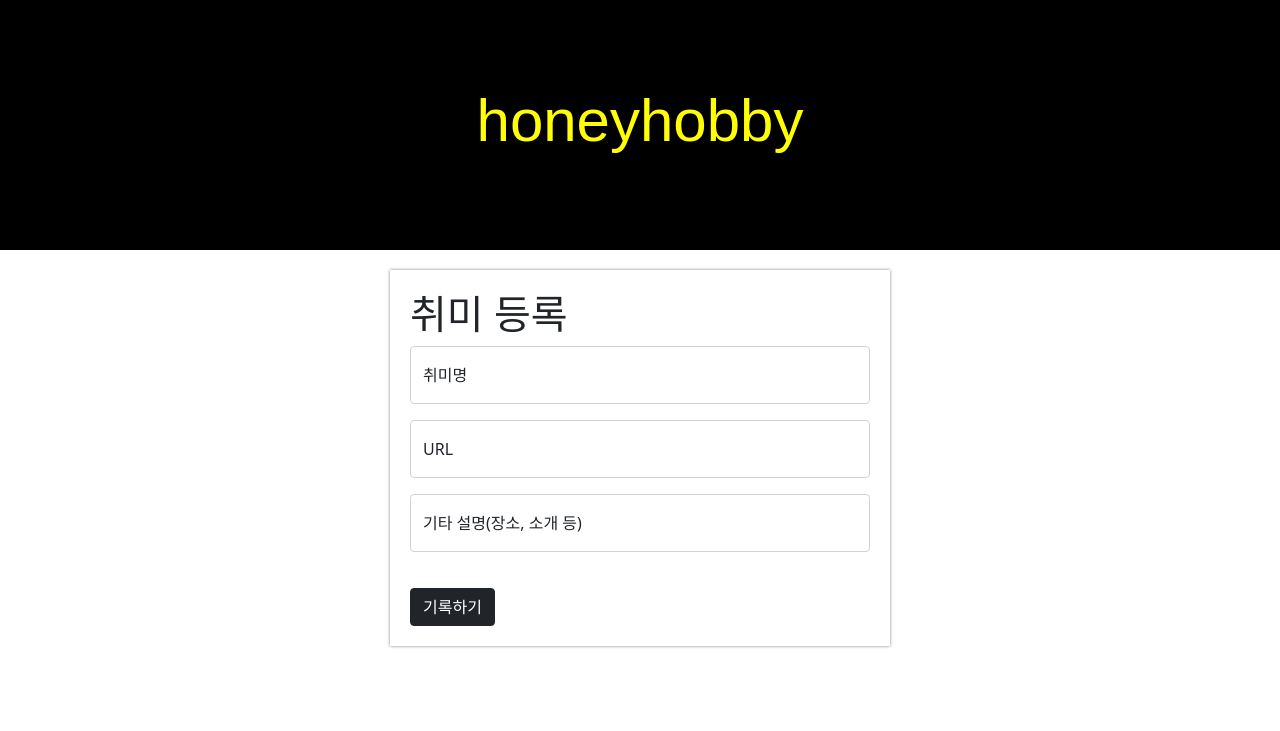
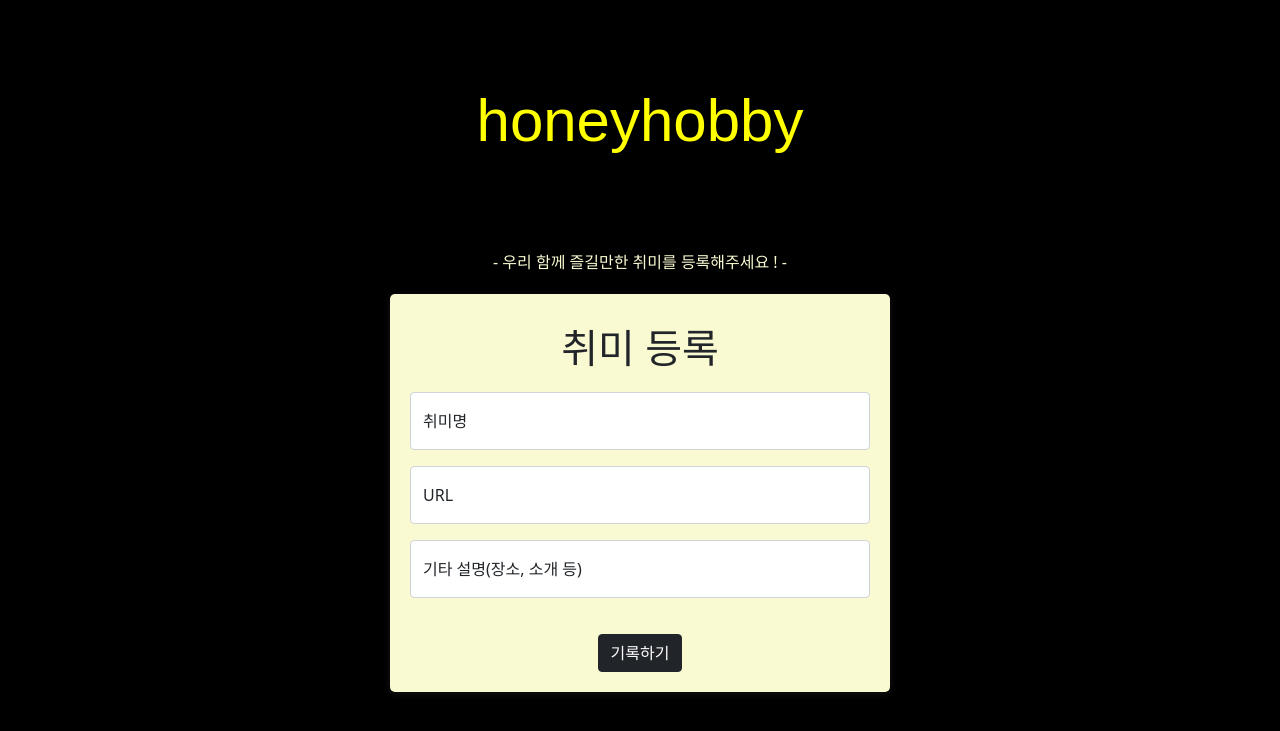
Before and after one commit to YeowonKIM/Honey-Hobby, a Flask app: page /upload in a window 1280 px wide. Shown: the top 731 px of the page. Run offline with Flask 2, Linux system fonts and the light colour scheme; some web fonts are replaced.

Commit message:
Update upload.html

```diff
--- a/templates/upload.html
+++ b/templates/upload.html
@@ -43,6 +43,31 @@
             box-shadow: 0px 0px 3px 0px gray;
 
         }
+
+        .mybtns{
+          display: flex;
+          justify-content: center;
+        }
+
+         #post-box{
+          background-color: lightgoldenrodyellow;
+          box-shadow: rgba(99, 99, 99, 0.2) 0px 2px 8px 0px;
+          border-radius: 5px;
+        }
+
+        body{
+          background-color: black;
+        }
+
+        .title h1{
+          text-align: center;
+          margin:10px auto 20px auto;
+        }
+
+        p{
+          color:lightgoldenrodyellow;
+          text-align: center;
+        }
     </style>
     <script>
         function save_hobby() {
@@ -67,9 +92,10 @@
     <h1>honeyhobby</h1>
 </div>
 
+<p>- 우리 함께 즐길만한 취미를 등록해주세요 ! -</p>
 <form action="/upload_post" method="post">
     <div class="myhobbyEnter" id="post-box">
-        <div>
+        <div class="title">
             <h1>취미 등록</h1>
         </div>
         <div class="form-floating mb-3">
```
